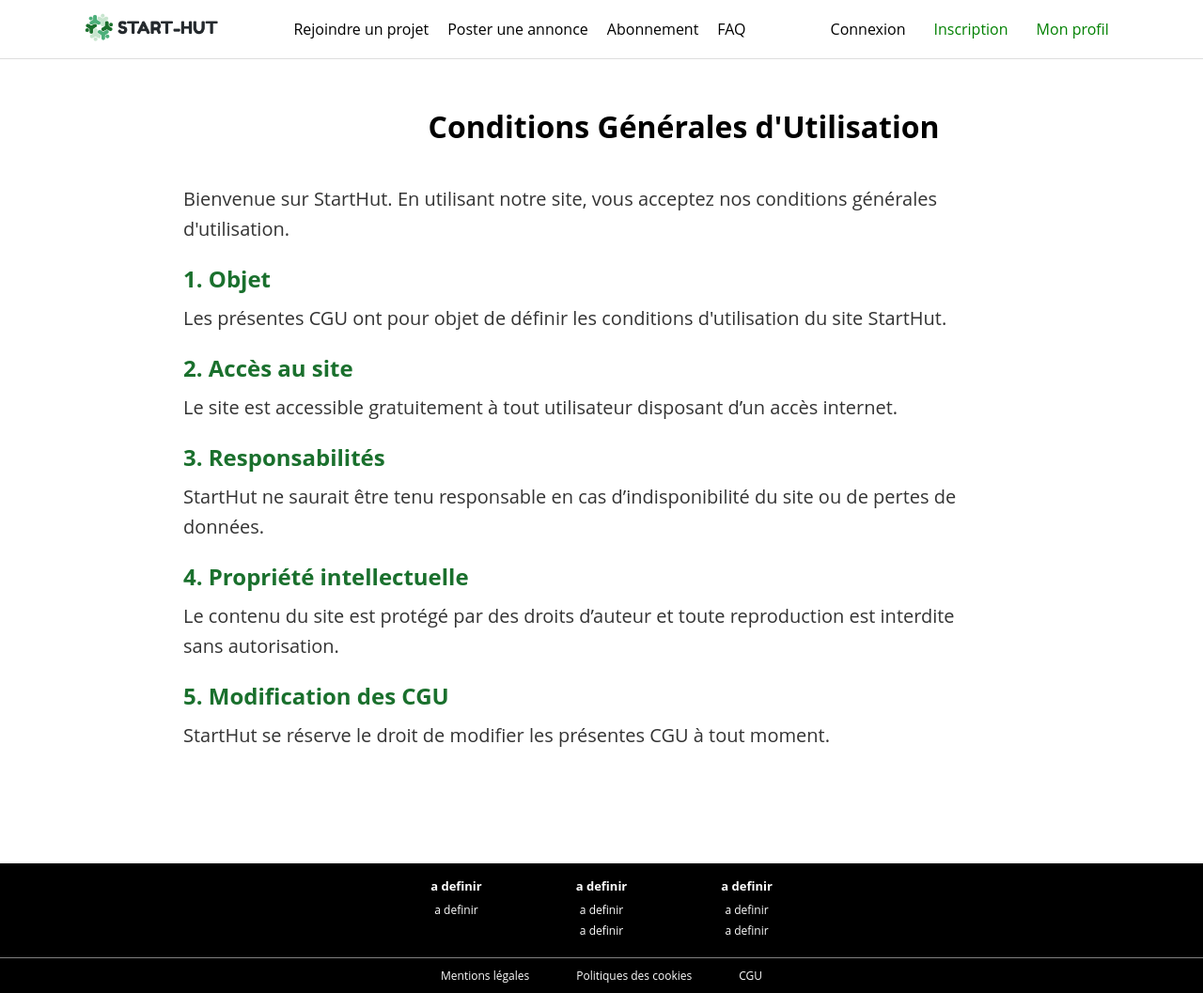
After one commit to SnowZucc/Start-Hut, a PHP site: page /CGU.php in a window 1280 px wide. The commit adds this page. Shown: the whole page at 94% size. Run offline with PHP 8.4, Linux system fonts and the light colour scheme.

Commit message:
html et css de la page cgu

```diff
--- /dev/null
+++ b/CGU.php
@@ -0,0 +1,39 @@
+<!DOCTYPE html>
+<html>
+    <head>
+        <meta charset="utf-8">
+        <meta http-equiv="X-UA-Compatible" content="IE=edge">
+        <meta name="description" content="">
+        <meta name="viewport" content="width=device-width, initial-scale=1">
+        <link rel="stylesheet" href="styles.css">
+    </head>
+    <body>
+        <?php include('header.php'); ?>             <!-- Rajoute le header par la magie de PHP  -->
+        <div class="content">
+        <div class="containerCGU">                    <!-- on mets tout dans cette classe pour que les info soient centré -->
+        <h1>Conditions Générales d'Utilisation</h1>
+        <p>Bienvenue sur StartHut. En utilisant notre site, vous acceptez nos conditions générales d'utilisation.</p>
+
+        <h2>1. Objet</h2>
+        <p>Les présentes CGU ont pour objet de définir les conditions d'utilisation du site StartHut.</p>
+
+        <h2>2. Accès au site</h2>
+        <p>Le site est accessible gratuitement à tout utilisateur disposant d’un accès internet.</p>
+
+        <h2>3. Responsabilités</h2>
+        <p>StartHut ne saurait être tenu responsable en cas d’indisponibilité du site ou de pertes de données.</p>
+
+        <h2>4. Propriété intellectuelle</h2>
+        <p>Le contenu du site est protégé par des droits d’auteur et toute reproduction est interdite sans autorisation.</p>
+
+        <h2>5. Modification des CGU</h2>
+        <p>StartHut se réserve le droit de modifier les présentes CGU à tout moment.</p>
+    </div>
+    </div>
+
+
+
+
+        <?php include('footer.php'); ?>
+    </body>
+</html>
--- a/abonnement.php
+++ b/abonnement.php
@@ -9,7 +9,7 @@
     </head>
     <body>
         <?php include('header.php'); ?>             <!-- Rajoute le header par la magie de PHP  -->
-        <div class="content">
+        <div class="content">                       <!-- on mets tout dans cette classe pour que les info soient centré -->
         <div class="container">
             <!-- Si vous avez dautre idées pour le textes et les prix nhesitez pas -->
         <h1>Consultez nos abonnements et accédez à des fonctionnalités exclusives pour optimiser votre expérience.</h1>
@@ -55,6 +55,7 @@
         </div>
     </div>
     </div>
+
         <?php include('footer.php'); ?>
     </body>
 </html>
--- a/footer.php
+++ b/footer.php
@@ -19,6 +19,6 @@
     <div class="footer-bottom">  <!-- derniere ligne du footer pour renvoyer vers les info importantes  -->
         <a href="#">Mentions légales</a>  <!-- remplacer # lors de la création de la page -->
         <a href="#">Politiques des cookies</a> <!-- remplacer # lors de la création de la page -->
-        <a href="#">CGU</a> <!-- remplacer # lors de la création de la page -->
+        <a href="CGU.php">CGU</a> <!-- remplacer # lors de la création de la page -->
     </div>
 </footer>
--- a/styles.css
+++ b/styles.css
@@ -68,7 +68,6 @@ body {
 .auth-buttons .signup {
   text-decoration: none;
   color: green;
-  font-weight: bold;
   padding: 10px;
 }
 /* Navbar */
@@ -325,6 +324,45 @@ footer {
   color: #555;
 }
 
+/* Style général pour la page CGU */
+
+.containerCGU {
+  max-width: 1200px;
+  margin: auto;
+  padding: 20px;
+  background-color: #ffffff;
+  text-align: left;
+}
+
+.containerCGU h1 {
+  font-size: 32px;
+  font-weight: bold;
+  text-align: center;
+  margin-bottom: 40px;
+  color: black;
+}
+
+.containerCGU h2 {
+  font-size: 24px;
+  color: #1A702D;
+  margin-top: 20px;
+  margin-bottom: 10px;
+  margin-right: 200px;
+}
+
+.containerCGU p {
+  font-size: 20px;
+  line-height: 1.6;
+  color: #333;
+  margin-bottom: 0px;
+  margin-right: 200px;
+}
+
+/* Alignement du texte avec le logo */
+.containerCGU {
+  margin-left: 175px; /* Ajuster selon l’alignement du logo */
+
+}
 
 /*Troisieme dection POURQUOI NOUS CHOISIR*/
 
```
